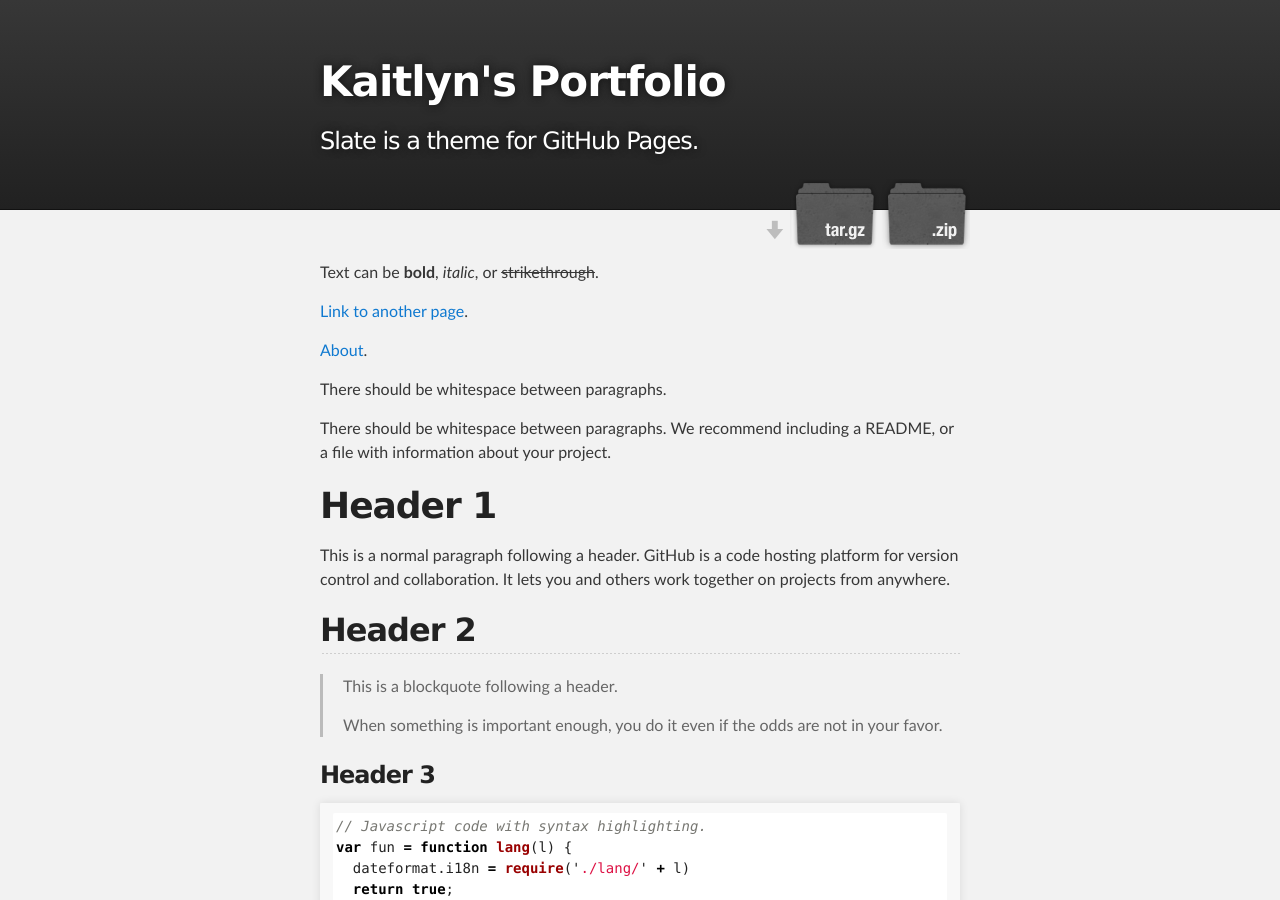
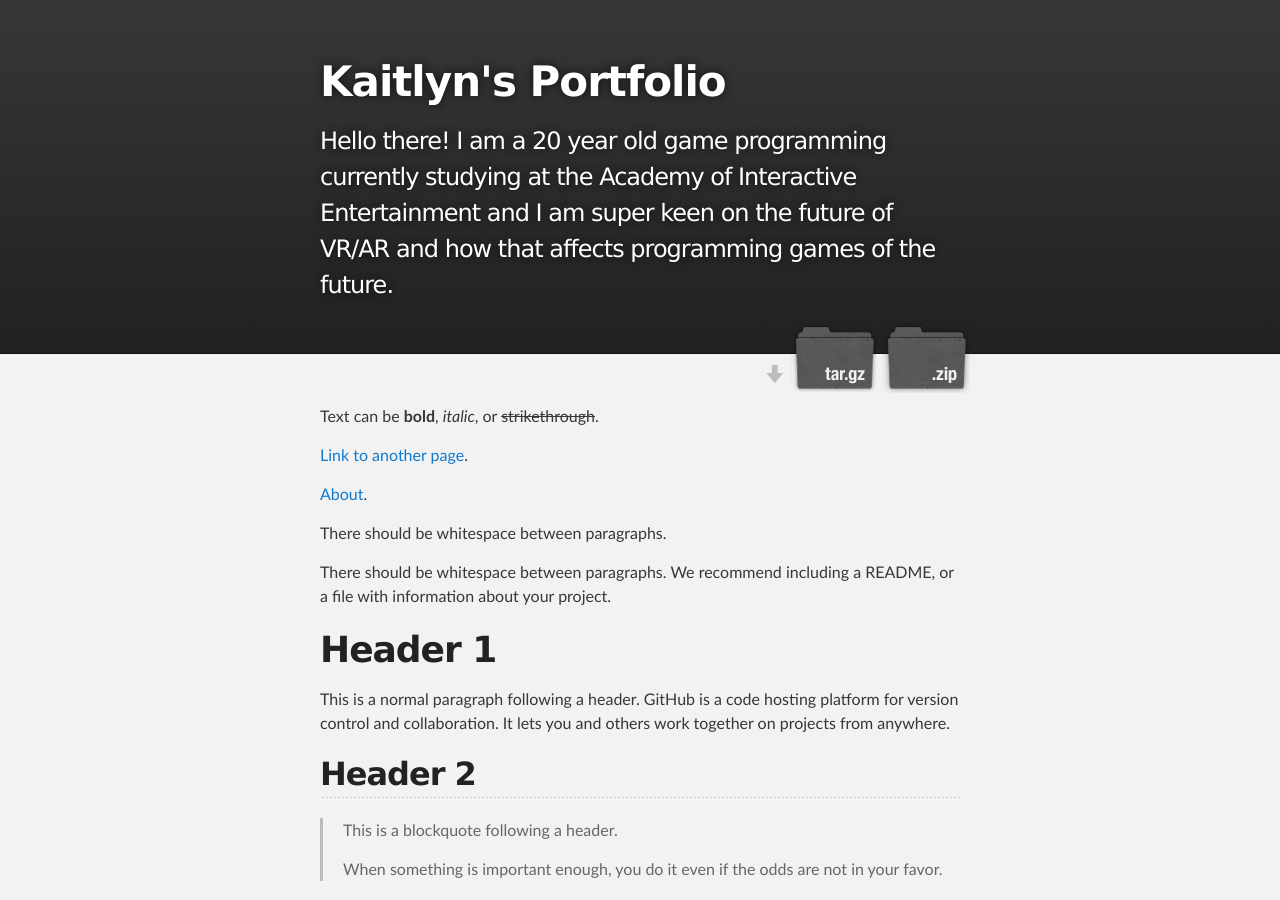
Before and after one commit to kaitlynm1/kaitlynm1.github.io, a Jekyll site: the page built from index.md, in a window 1280 px wide and 900 px high. Built offline with Jekyll 4.4.1, drawn with Linux system fonts in a browser that asks for light colours.

Commit message:
Fixing header description

```diff
--- a/_layouts/default.html
+++ b/_layouts/default.html
@@ -5,7 +5,7 @@
     <meta charset='utf-8'>
     <meta http-equiv="X-UA-Compatible" content="chrome=1">
     <meta name="viewport" content="width=device-width,maximum-scale=2">
-    <meta name="description" content="{{ "Kaitlyn's Portfolio" }} : {{ site.description | default: site.github.project_tagline }}">
+    <meta name="description" content="{{ "Kaitlyn's Portfolio" }} : {{ "Hello there! I am a 20 year old game programming currently studying at the Academy of Interactive Entertainment and I am super keen on the future of VR/AR and how that affects programming games of the future."  }}">
 
     <link rel="stylesheet" type="text/css" media="screen" href="{{ '/assets/css/style.css?v=' | append: site.github.build_revision | relative_url }}">
 
@@ -20,7 +20,7 @@
           <!--<a id="forkme_banner" href="{{ site.github.repository_url }}">View on GitHub</a>-->
 
           <h1 id="project_title">{{ "Kaitlyn's Portfolio" }}</h1>
-          <h2 id="project_tagline">{{ site.description | default: site.github.project_tagline }}</h2>
+          <h2 id="project_tagline">{{ "Hello there! I am a 20 year old game programming currently studying at the Academy of Interactive Entertainment and I am super keen on the future of VR/AR and how that affects programming games of the future." }}</h2>
 
           {% if site.show_downloads %}
             <section id="downloads">
```
